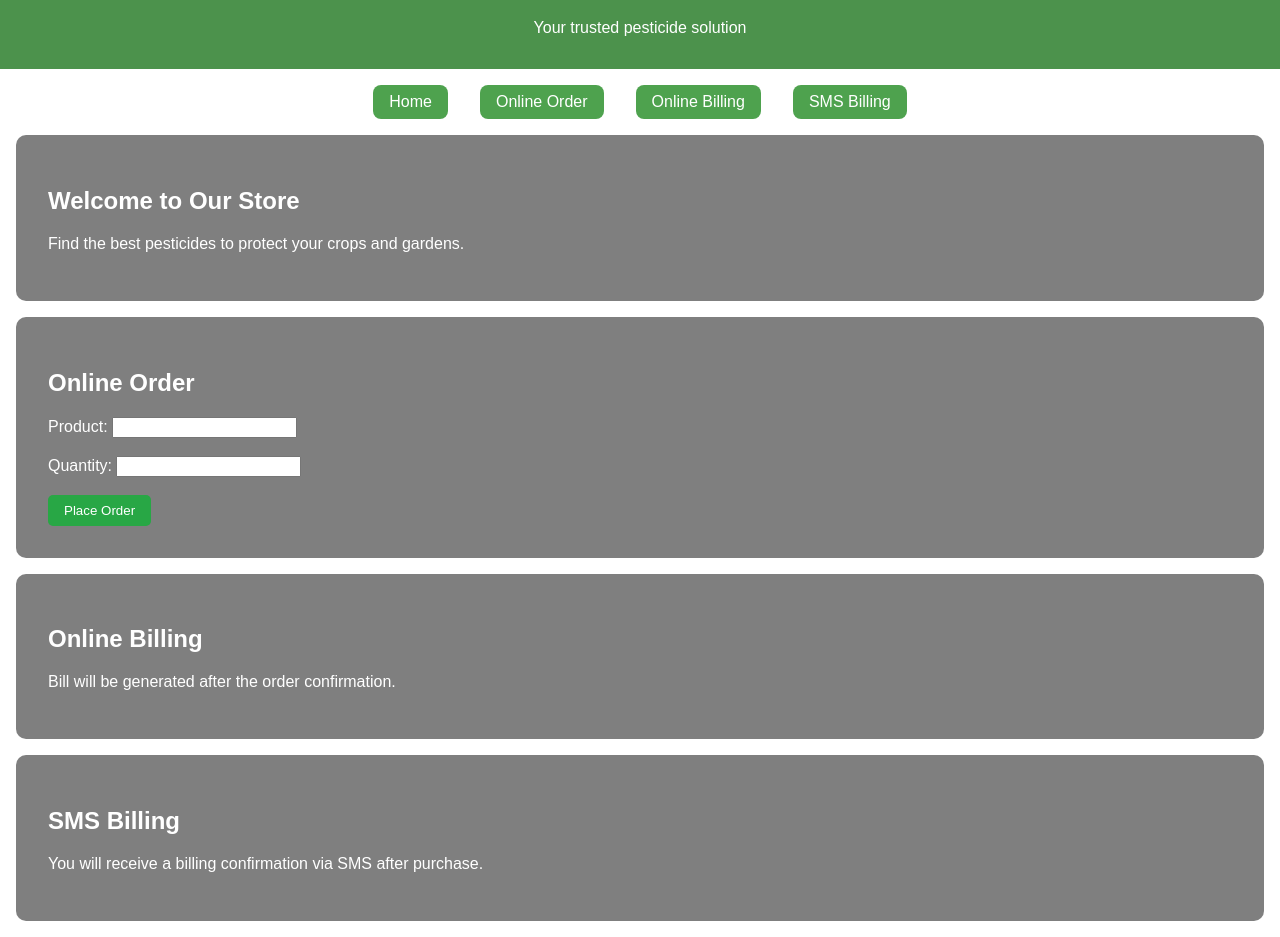
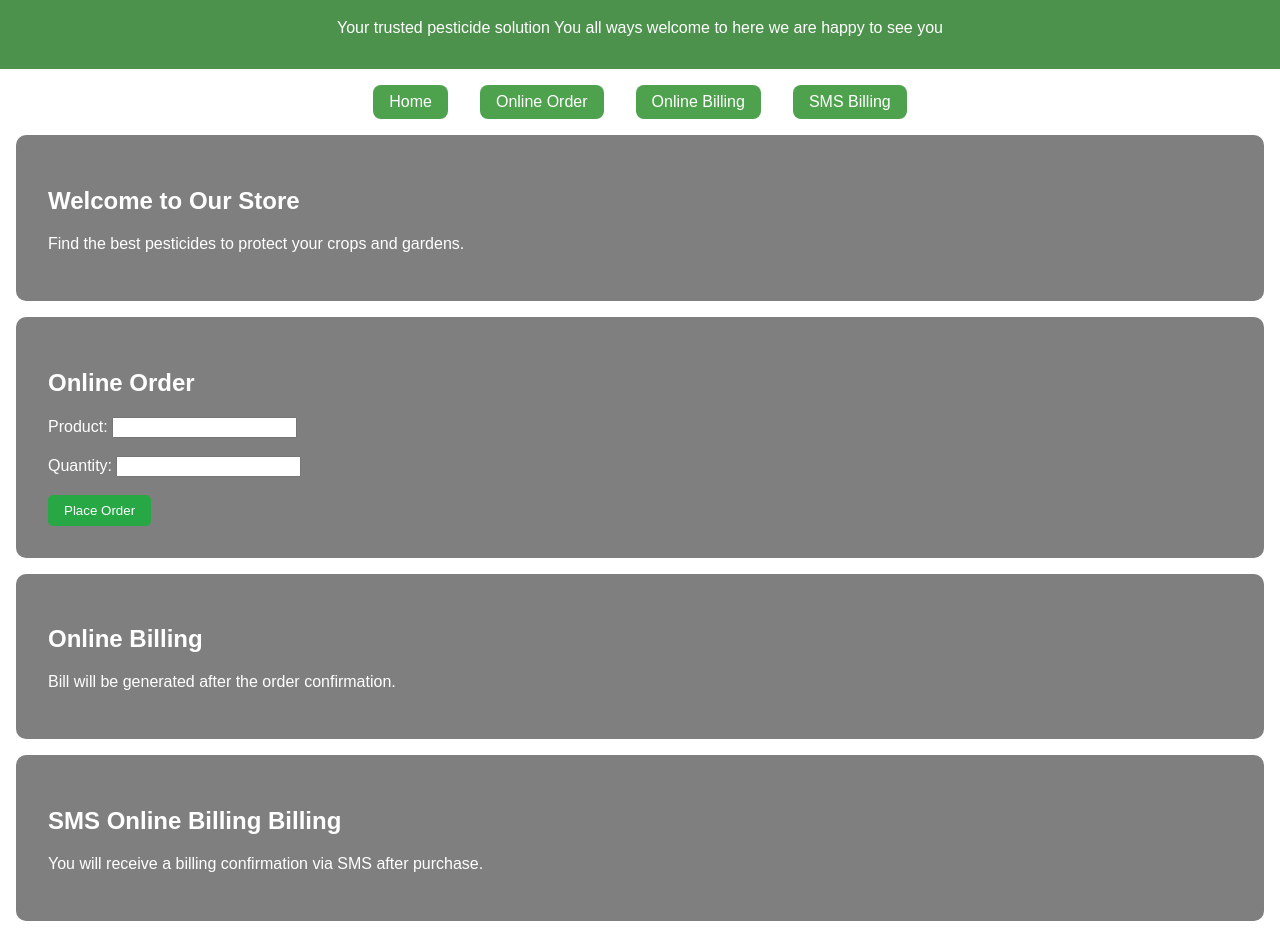
Before and after one commit to rohith622/Software, a plain HTML site: page index.html in a window 1280 px wide. Shown: the part 77-1014 px from the top of the page. Drawn offline with Linux system fonts and the light colour scheme.

Commit message:
updates site name

```diff
--- a/index.html
+++ b/index.html
@@ -3,7 +3,7 @@
 <head>
   <meta charset="UTF-8" />
   <meta name="viewport" content="width=device-width, initial-scale=1.0" />
-  <title>Gaytri Traders & Enterprises</title>
+  <title>Gaytri Traders  and Enter prises is a shop and its private limited</title>
   <style>
     body {
       margin: 0;
@@ -49,7 +49,7 @@
 <body>
   <header>
     <h1>Gaytri Traders & Enterprises</h1>
-    <p>Your trusted pesticide solution</p>
+    <p>Your trusted pesticide solution You all ways welcome to here  we are happy to see you </p>
   </header>
 
   <nav>
@@ -82,8 +82,8 @@
     <p>Bill will be generated after the order confirmation.</p>
   </section>
 
-  <section id="sms">
-    <h2>SMS Billing</h2>
+  <section id="Online Sms">
+    <h2>SMS Online Billing Billing</h2>
     <p>You will receive a billing confirmation via SMS after purchase.</p>
   </section>
 
```
